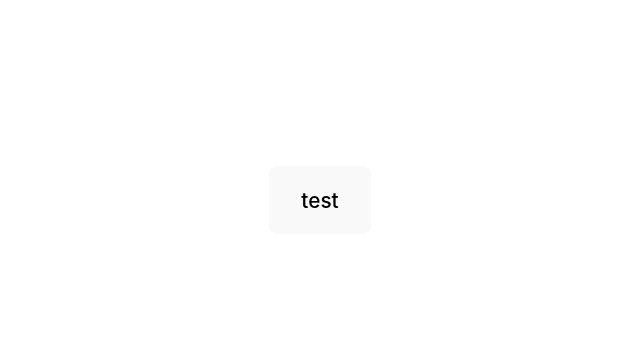
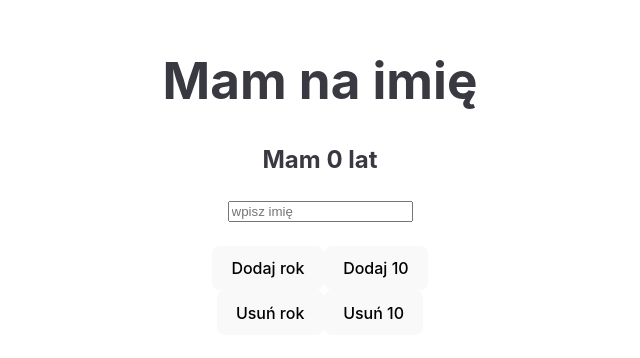
Before and after one commit to Newbies-Workplace/calendar-app-frontend, a React (Vite) app: page / in a window 1280 px wide. Shown: the part 224-582 px from the top of the page, without its empty margins (320-960 px from the left). Built offline with nearby package versions, Linux system fonts and the light colour scheme.

Commit message:
button pierwsze edycje

```diff
--- a/src/App.jsx
+++ b/src/App.jsx
@@ -14,6 +14,16 @@ function App() {
   return (
     <>
     {/*
+
+    Numer: {age}
+    <br></br>
+    <div>
+      <button >Test</button>
+      <br></br>
+      <button className='secondary' onClick={() => {setAge(age + 1)}}>Test2</button>
+
+    </div>
+    */}
     <div className='btext'>
 
       <h1>Mam na imię {name}</h1>
@@ -31,11 +41,6 @@ function App() {
       <button onClick={() => {setAge(age - 1)}}>Usuń rok</button>
       <button onClick={() => {setAge(age - 10)}}>Usuń 10</button>
     </div>
-    */}
-    <br></br><br></br>
-    <div>
-      <button class="big">test</button>
-    </div>
     </>
   )
 }
--- a/src/index.css
+++ b/src/index.css
@@ -5,7 +5,7 @@
 
   color-scheme: light dark;
   color: rgba(255, 255, 255, 0.87);
-  background-color: #ebebec;
+  background-color: #c5c5c5;
 
   font-synthesis: none;
   text-rendering: optimizeLegibility;
@@ -38,33 +38,37 @@ h1 {
 button {
   border-radius: 8px;
   border: 1px solid transparent;
-  padding: 1em 1.5em;
-  font-size: 1em;
+  padding: 0.7em 1.15em;
+  font-size: 16px; /* było wcześniej 1em ??????*/
   font-weight: 500;
   font-family: inherit;
   background-color: #1a1a1a;
   cursor: pointer;
-  transition: border-color 0.25s;
+  transition: 0.25s;
 }
 button:hover {
-  border-color: #646cff;
   background-color: #33333b;
 }
-button:focus,
-button:focus-visible {
-  outline: 4px auto -webkit-focus-ring-color;
+
+button:active {
+  background-color: #2e2e3400;
 }
 button[disabled] {
-  background-color: #c2c2c4;
+  background-color: #c2c2c4ce;
   cursor: not-allowed;
 }
+
 button.small {
-  font-size: 12px;
+  font-size: 10px;
+  padding: 0.5em 1em;
 }
-button.big {
-  font-size: 1.3em;
+button.secondary {
+  background-color: #ebebec;
+  color: black;
 }
-
+button.secondary:active {
+  background-color: #c2c2c4;
+}
 @media (prefers-color-scheme: light) {
   :root {
     color: #213547;
```
